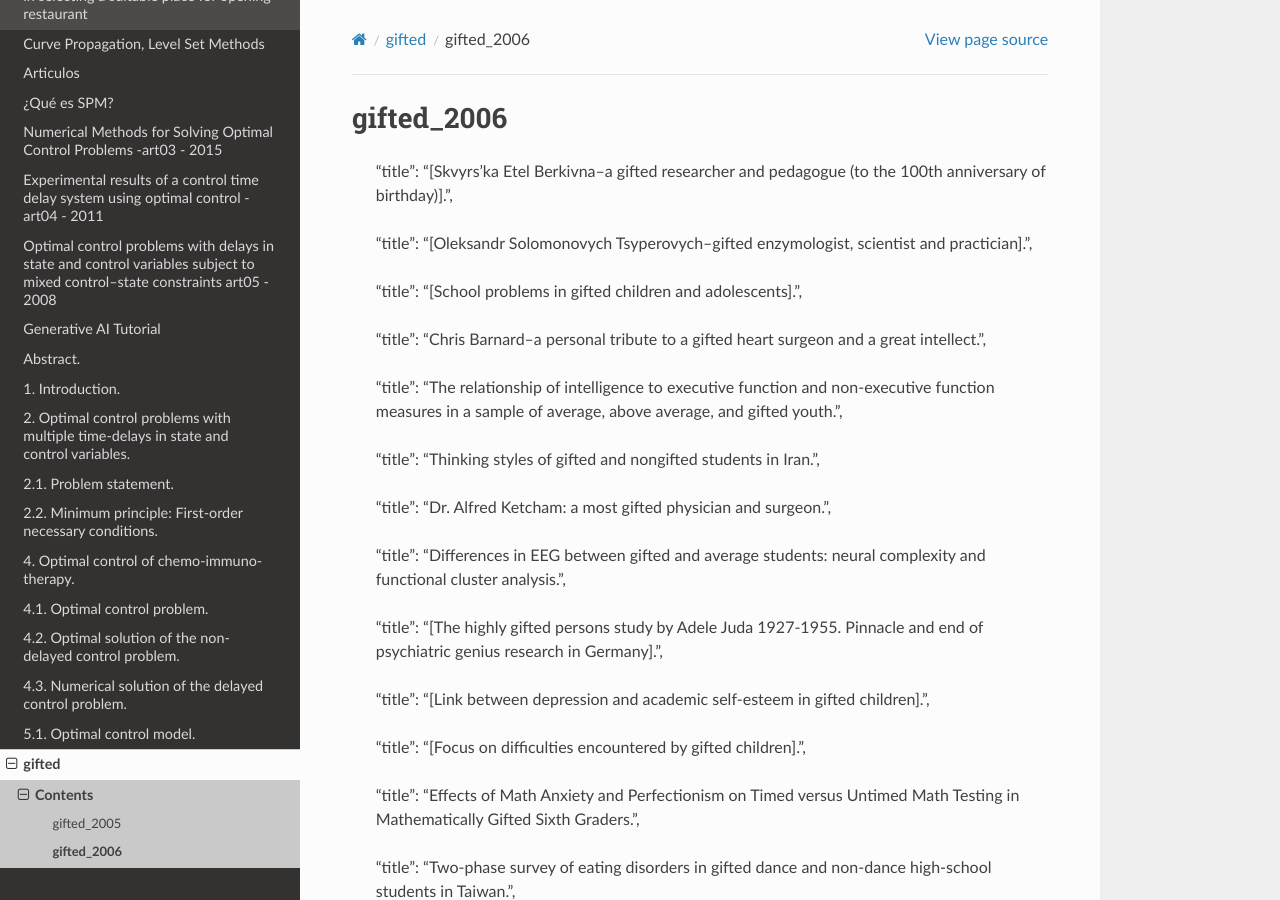
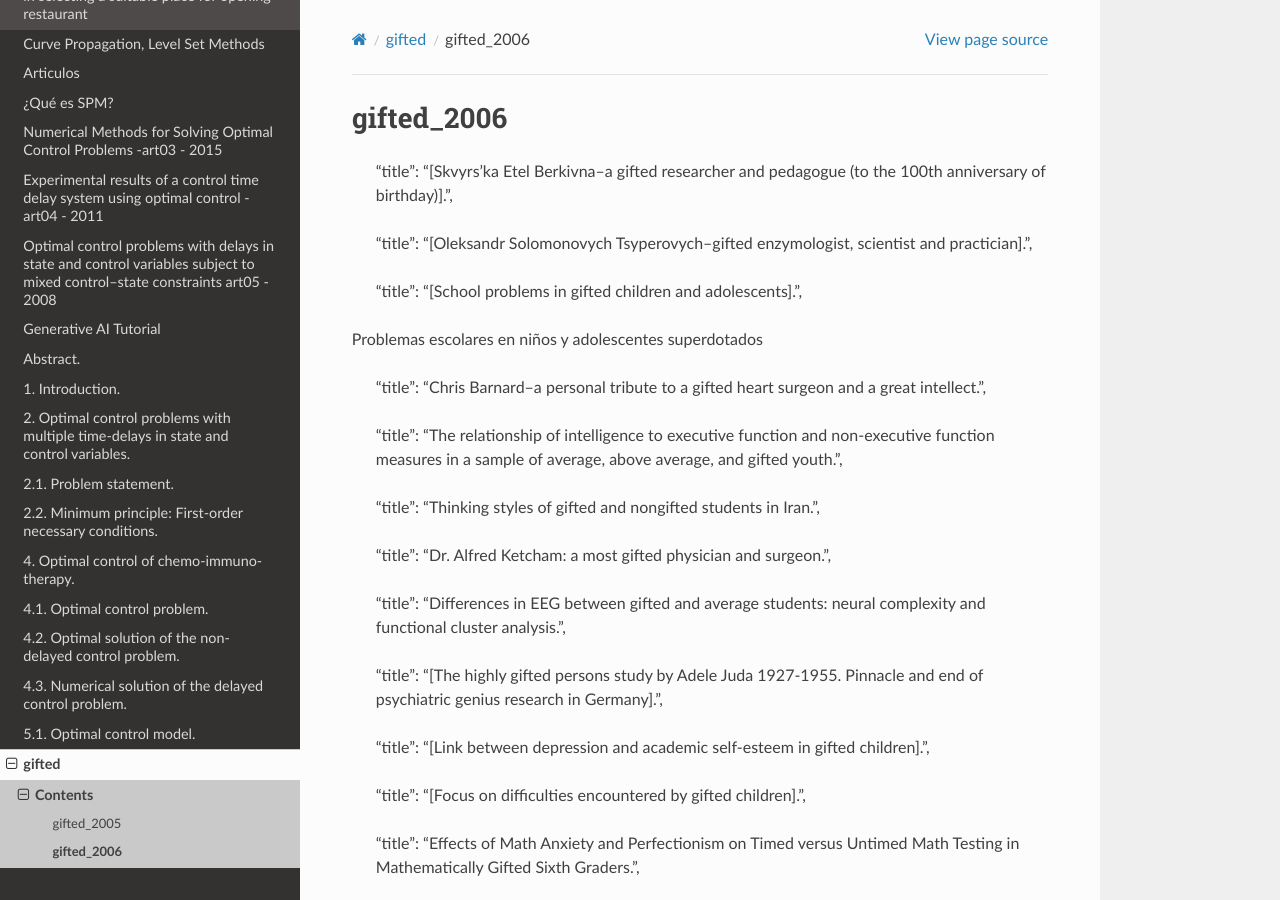
Before and after one commit to matecom57/santosg57-articulostesis, a Sphinx documentation site: the page built from docs/source/gifted/gifted_2006_title.rst, in a window 1280 px wide and 900 px high. Built offline with Sphinx 7.4.7 and the Read the Docs theme 3.1.0, drawn with Linux system fonts in a browser that asks for light colours.

Commit message:
Test comité

```diff
--- a/docs/source/gifted/gifted_2006_title.rst
+++ b/docs/source/gifted/gifted_2006_title.rst
@@ -4,13 +4,18 @@ gifted_2006
 
     "title": "[Skvyrs'ka Etel Berkivna--a gifted researcher and pedagogue (to the 100th anniversary of birthday)].",
 
+
     "title": "[Oleksandr Solomonovych Tsyperovych--gifted enzymologist, scientist and practician].",
 
     "title": "[School problems in gifted children and adolescents].",
 
+Problemas escolares en niños y adolescentes superdotados
+
     "title": "Chris Barnard--a personal tribute to a gifted heart surgeon and a great intellect.",
 
     "title": "The relationship of intelligence to executive function and non-executive function measures in a sample of average, above average, and gifted youth.",
+
+
 
     "title": "Thinking styles of gifted and nongifted students in Iran.",
 
```
